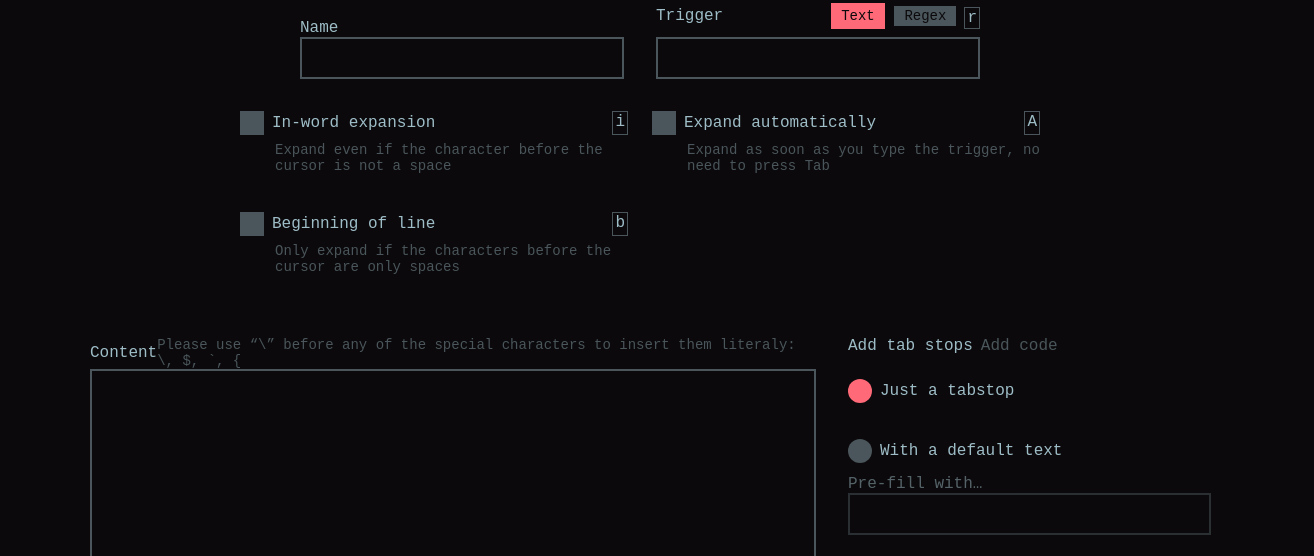
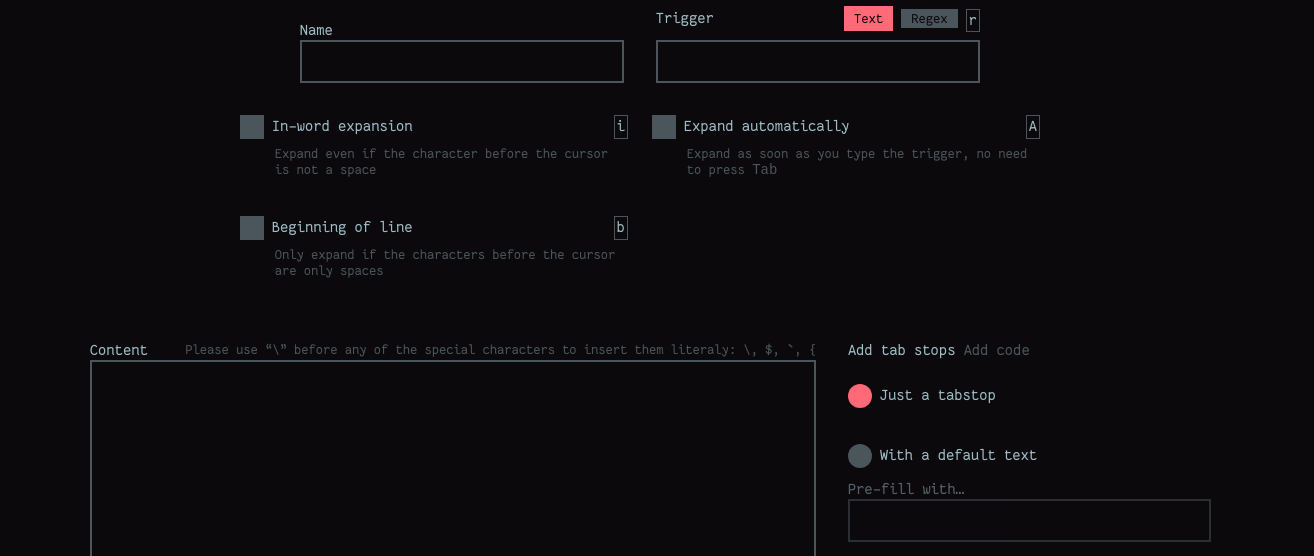
Before and after one commit to ewen-lbh/ultisnips-tools, a website: page src/index.pug in a window 1280 px wide. Shown: the part 169-725 px from the top of the page, 1314 px wide, since content can reach past the window. Drawn offline with nearby package versions, Linux system fonts and the light colour scheme; files that its build step writes are made by us from their sources; files whose address does not match are found by name.

Commit message:
🐛 Serve the font

```diff
--- /dev/null
+++ b/docs/fonts/import.css
@@ -0,0 +1,4 @@
+@font-face {
+    font-family: 'Fantasque Sans Mono';
+    src: url(./fantasque-sans-mono-regular.ttf);
+}
--- a/src/layout.pug
+++ b/src/layout.pug
@@ -5,6 +5,7 @@ html(lang="en")
         meta(name="viewport", content="width=device-width, initial-scale=1.0")
         title UltiSnips.io
         link(rel="stylesheet", href="style.css")
+        link(rel="stylesheet", href="fonts/import.css")
     body
         nav._packed
             h1 UltiSnips.io
```
Also changed, not shown: docs/fonts/fantasque-sans-mono-regular.ttf (added), docs/index.html.
